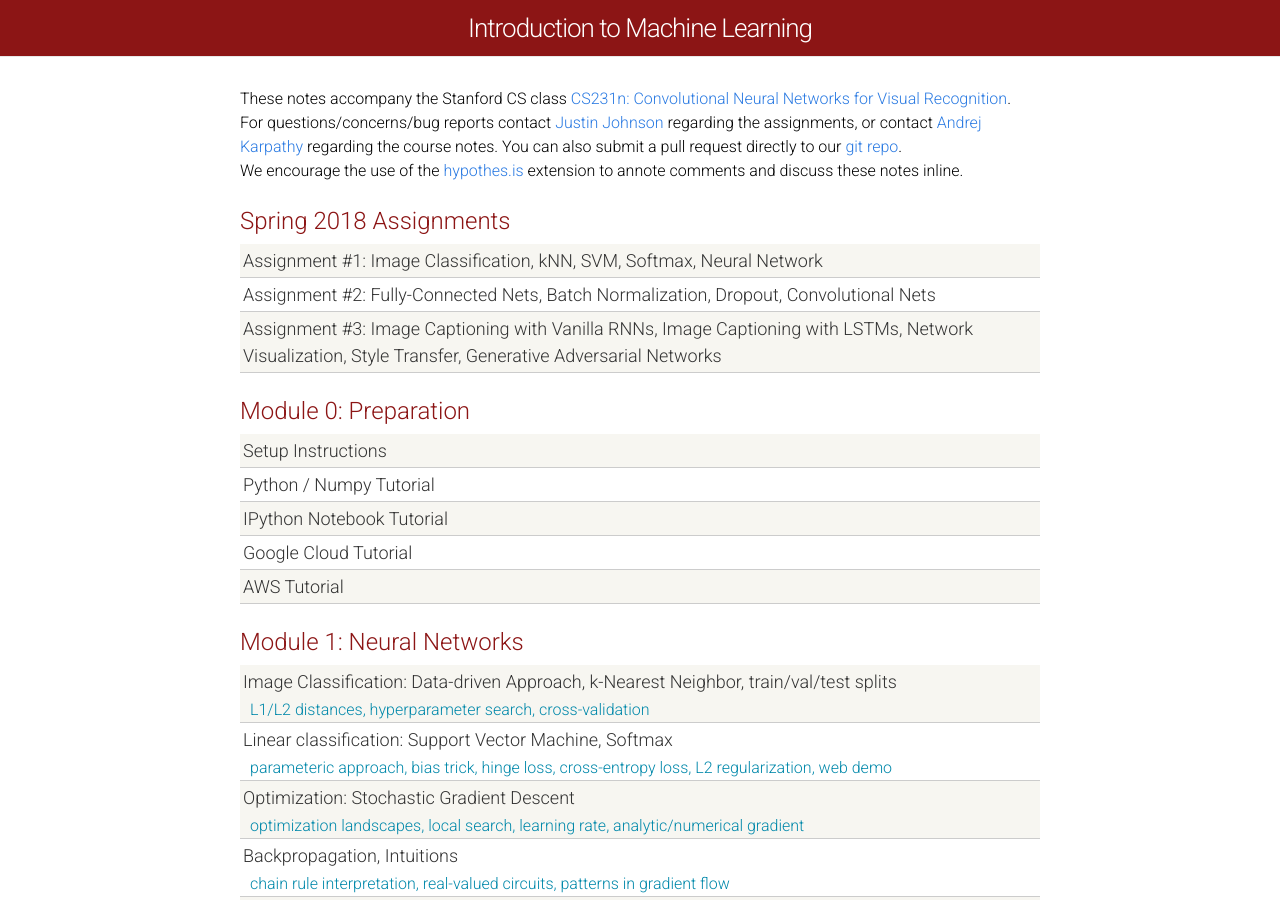
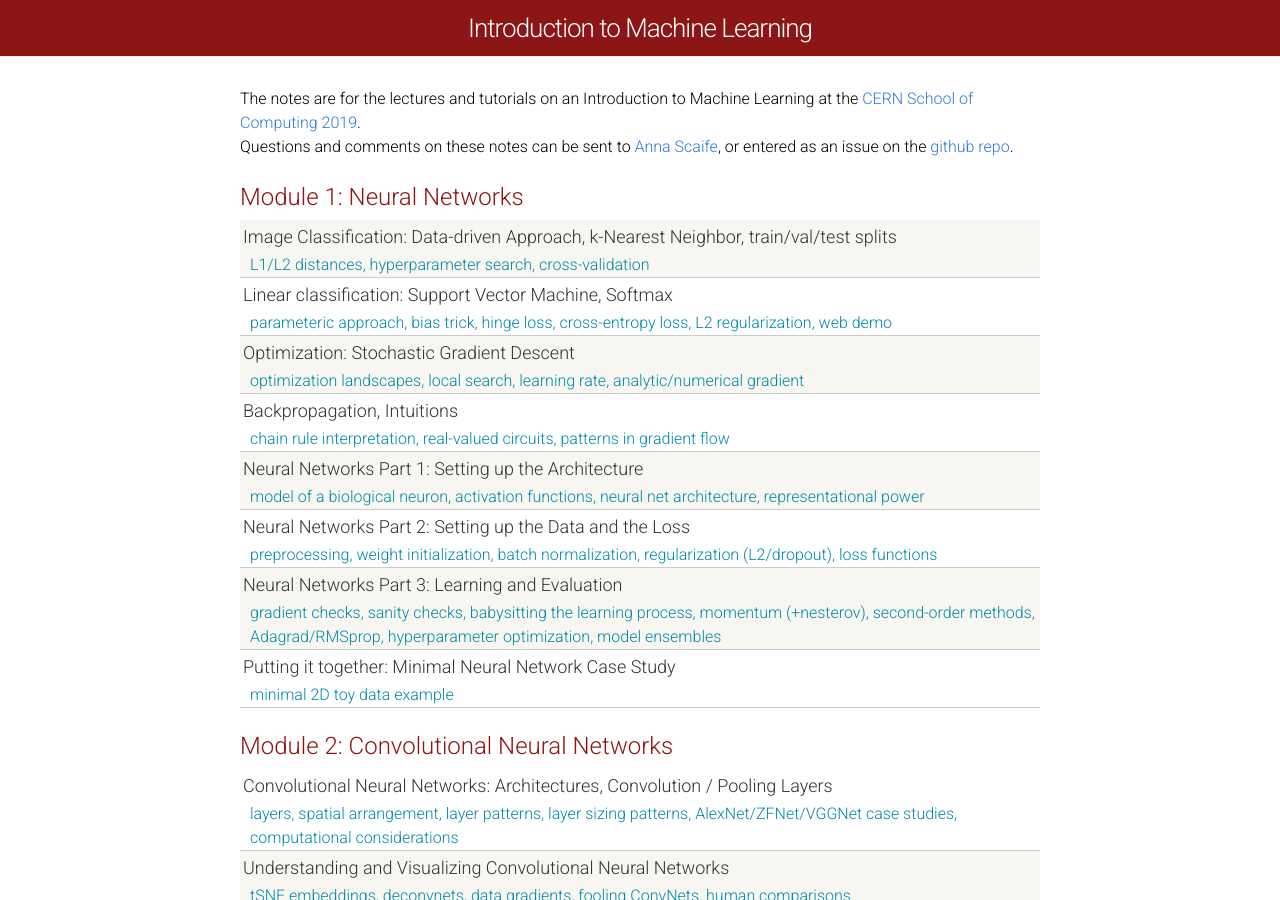
Before and after one commit to as595/csc-2019, a Jekyll site: the page built from index.html, in a window 1280 px wide and 900 px high. Built offline with Jekyll 4.4.1, drawn with Linux system fonts in a browser that asks for light colours.

Commit message:
updated index

```diff
--- a/index.html
+++ b/index.html
@@ -3,120 +3,14 @@ layout: default
 ---
 
 <div>
-
-  These notes accompany the Stanford CS class <a href="http://cs231n.stanford.edu/">CS231n: Convolutional Neural Networks for Visual Recognition</a>.
+  The notes are for the lectures and tutorials on an Introduction to Machine Learning at the  <a href="https://indico.cern.ch/event/769356/page/15188-lecturers">CERN School of Computing 2019</a>.
   <br>
-  For questions/concerns/bug reports contact <a href="http://cs.stanford.edu/people/jcjohns/">Justin Johnson</a> regarding the assignments, or contact <a href="http://cs.stanford.edu/people/karpathy/">Andrej Karpathy</a> regarding the course notes. You can also submit a pull request directly to our <a href="https://github.com/cs231n/cs231n.github.io">git repo</a>.
+  Questions and comments on these notes can be sent to <a href="http://cs.stanford.edu/people/karpathy/">Anna Scaife</a>, or entered as an issue on the <a href="https://github.com/as595/as595.github.io">github repo</a>.
   <br>
-  We encourage the use of the <a href="https://hypothes.is/">hypothes.is</a> extension to annote comments and discuss these notes inline.
 </div>
 
 <div class="home">
   <div class="materials-wrap">
-    <div class="module-header">Spring 2018 Assignments</div>
-
-    <div class="materials-item">
-      <a href="assignments2018/assignment1/">
-        Assignment #1: Image Classification, kNN, SVM, Softmax, Neural Network
-      </a>
-    </div>
-
-    <div class="materials-item">
-      <a href="assignments2018/assignment2/">
-        Assignment #2: Fully-Connected Nets, Batch Normalization, Dropout,
-        Convolutional Nets
-      </a>
-    </div>
-	  <!---->
-    <div class="materials-item">
-      <a href="assignments2018/assignment3/">
-        Assignment #3: Image Captioning with Vanilla RNNs, Image Captioning
-	with LSTMs, Network Visualization, Style Transfer, Generative Adversarial Networks
-      </a>
-    </div>
-
-    <!--
-    <div class="module-header">Winter 2016 Assignments</div>
-
-    <div class="materials-item">
-      <a href="assignments2016/assignment1/">
-        Assignment #1: Image Classification, kNN, SVM, Softmax, Neural Network
-      </a>
-    </div>
-
-    <div class="materials-item">
-      <a href="assignments2016/assignment2/">
-        Assignment #2: Fully-Connected Nets, Batch Normalization, Dropout,
-        Convolutional Nets
-      </a>
-    </div>
-
-    <div class="materials-item">
-      <a href="assignments2016/assignment3/">
-        Assignment #3: Recurrent Neural Networks, Image Captioning,
-        Image Gradients, DeepDream
-      </a>
-    </div>
-    -->
-
-    <!--
-    <div class="module-header">Winter 2015 Assignments</div>
-
-    <div class="materials-item">
-      <a href="assignment1/">
-        Assignment #1: Image Classification, kNN, SVM, Softmax
-      </a>
-    </div>
-
-    <div class="materials-item">
-      <a href="assignment2/">
-        Assignment #2: Neural Networks, ConvNets I
-      </a>
-    </div>
-
-    <div class="materials-item">
-      <a href="assignment3/">
-        Assignment #3: ConvNets II, Transfer Learning, Visualization
-      </a>
-    </div>
-  -->
-
-    <div class="module-header">Module 0: Preparation</div>
-
-    <div class="materials-item">
-      <a href="setup-instructions/">
-        Setup Instructions
-      </a>
-    </div>
-
-    <div class="materials-item">
-      <a href="python-numpy-tutorial/">
-        Python / Numpy Tutorial
-      </a>
-    </div>
-
-    <div class="materials-item">
-      <a href="ipython-tutorial/">
-        IPython Notebook Tutorial
-      </a>
-    </div>
-<!--
-    <div class="materials-item">
-      <a href="terminal-tutorial/">
-        Terminal.com Tutorial
-      </a>
-    </div>
--->
-    <div class="materials-item">
-      <a href="gce-tutorial/">
-        Google Cloud Tutorial
-      </a>
-    </div>
-    <div class="materials-item">
-      <a href="aws-tutorial/">
-        AWS Tutorial
-      </a>
-    </div>
 
 	 <!-- hardcoding items here to force a specific order -->
     <div class="module-header">Module 1: Neural Networks</div>
```
